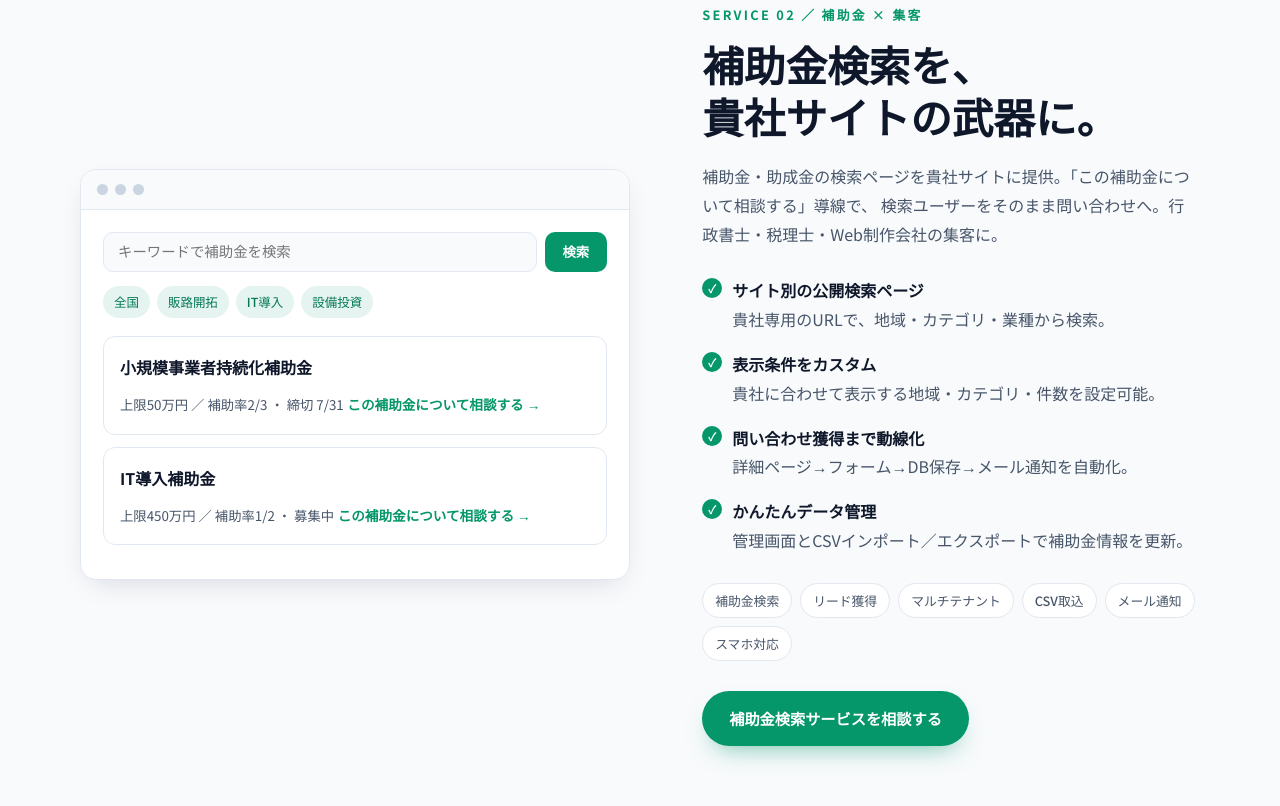
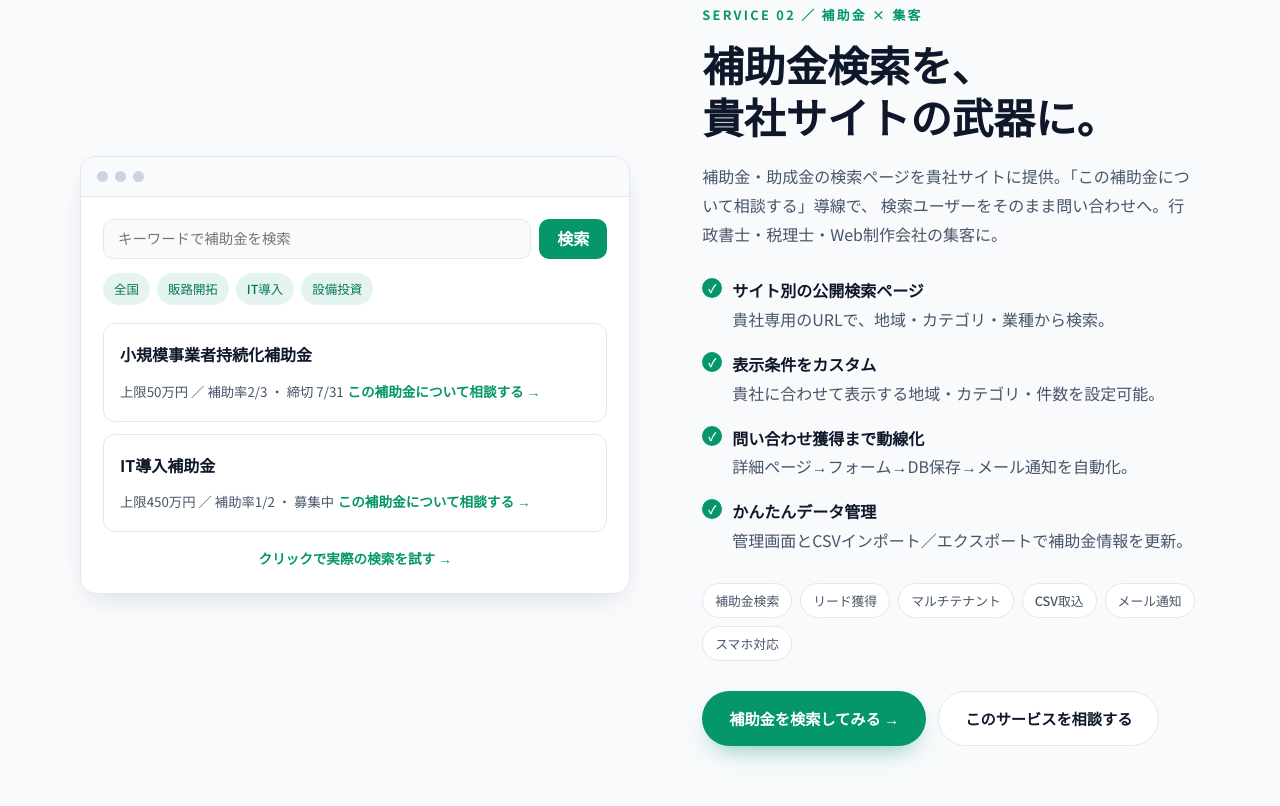
Before and after one commit to miraishain/miraishain-hp, a plain HTML site: page index.html in a window 1280 px wide. Shown: the part 2564-3370 px from the top of the page. Drawn offline with Linux system fonts and the light colour scheme.

Commit message:
補助金検索セクションから検索デモへ導線追加（ボタン＋モッククリック）
Co-Authored-By: Claude Opus 4.8 <noreply@anthropic.com>

```diff
--- a/index.html
+++ b/index.html
@@ -215,15 +215,18 @@
           <span class="tag">メール通知</span>
           <span class="tag">スマホ対応</span>
         </div>
-        <a href="#contact" class="btn btn-hj">補助金検索サービスを相談する</a>
+        <div style="display:flex;flex-wrap:wrap;gap:12px;">
+          <a href="https://miraishain.github.io/hojokin-search-demo/" target="_blank" rel="noopener" class="btn btn-hj">補助金を検索してみる →</a>
+          <a href="#contact" class="btn btn-ghost">このサービスを相談する</a>
+        </div>
       </div>
       <div class="detail-visual">
-        <div class="mock">
+        <a class="mock" href="https://miraishain.github.io/hojokin-search-demo/" target="_blank" rel="noopener" style="display:block;text-decoration:none;color:inherit;cursor:pointer;" aria-label="補助金検索デモを開く">
           <div class="mock-bar"><span></span><span></span><span></span></div>
           <div class="mock-body">
             <div class="mock-search">
-              <input type="text" placeholder="キーワードで補助金を検索" readonly />
-              <button>検索</button>
+              <input type="text" placeholder="キーワードで補助金を検索" readonly tabindex="-1" />
+              <span style="display:grid;place-items:center;padding:0 18px;border-radius:10px;background:var(--hj);color:#fff;font-weight:700;">検索</span>
             </div>
             <div class="mock-chips">
               <span>全国</span><span>販路開拓</span><span>IT導入</span><span>設備投資</span>
@@ -238,8 +241,9 @@
               <small>上限450万円 ／ 補助率1/2 ・ 募集中</small>
               <span class="mock-cta">この補助金について相談する →</span>
             </div>
+            <p style="text-align:center;margin-top:14px;color:var(--hj);font-weight:700;font-size:.85rem;">クリックで実際の検索を試す →</p>
           </div>
-        </div>
+        </a>
       </div>
     </div>
   </section>
```
